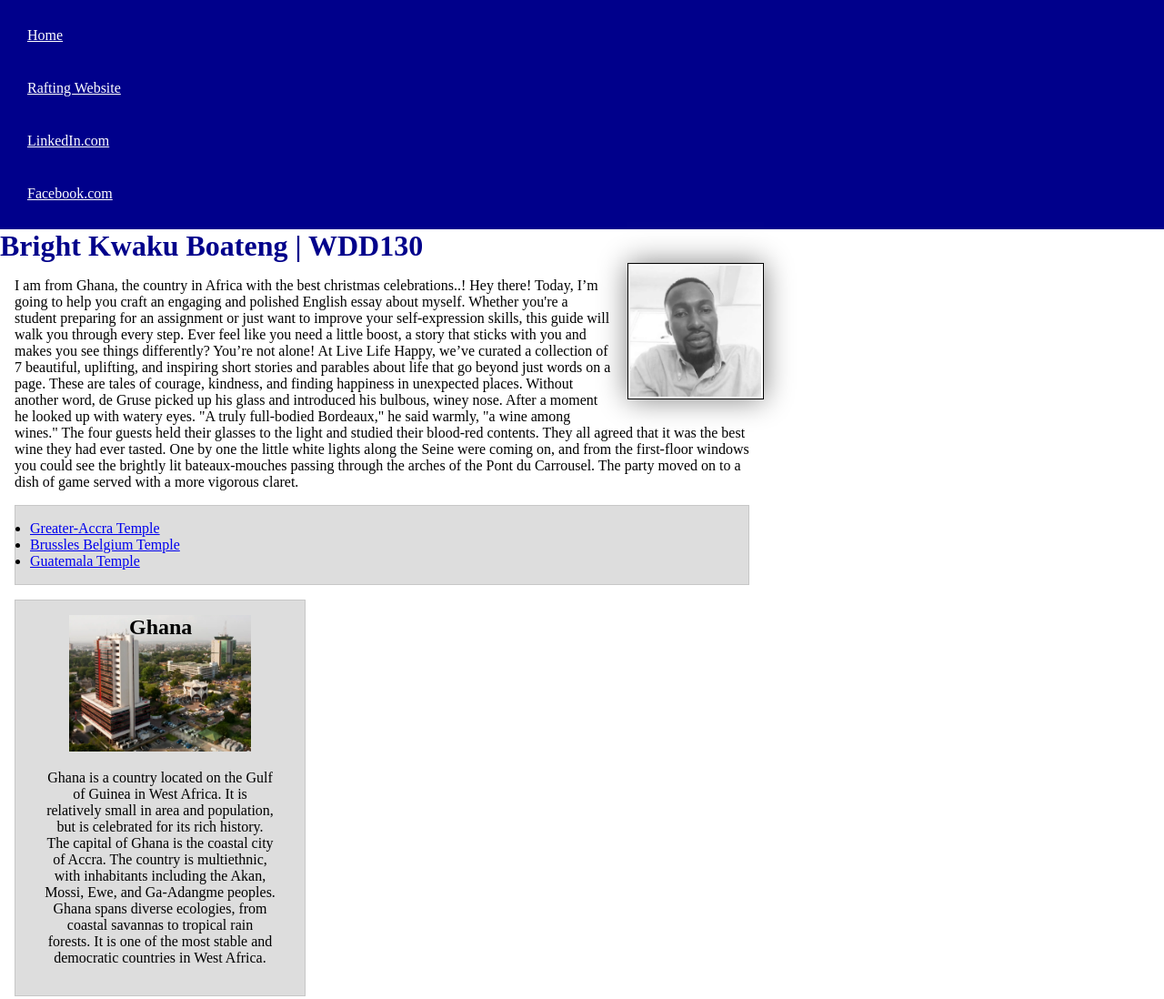
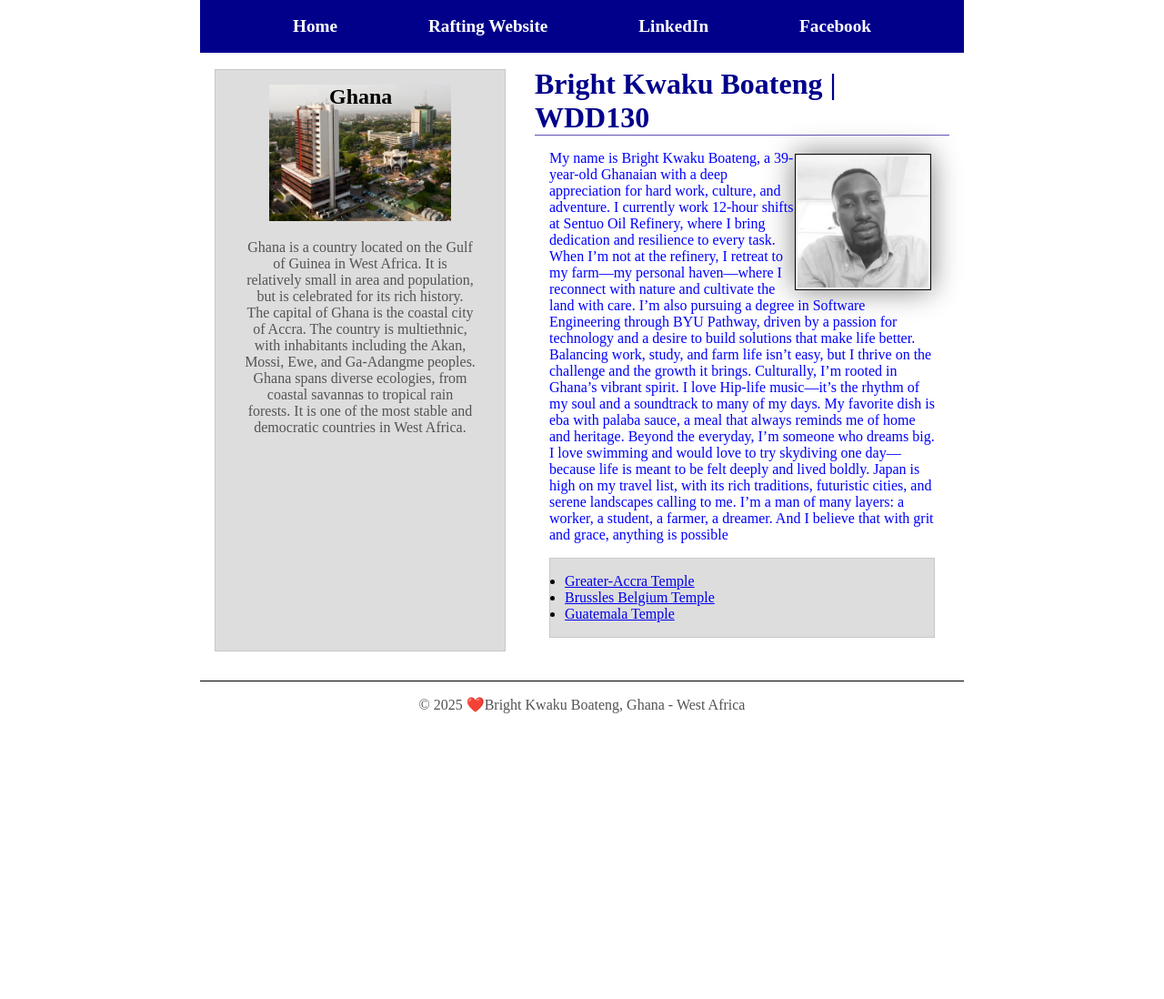
Before and after one commit to kwakubbee/wdd130, a plain HTML site: page index.html in a window 1280 px wide. Shown: the top 1098 px of the page at 91% size. After the commit the page ends 800 px from the top, so only its background shows below. Drawn offline with Linux system fonts and the light colour scheme.

Commit message:
updated my home page

```diff
--- a/index.html
+++ b/index.html
@@ -1,5 +1,5 @@
 <!DOCTYPE html>
-<html lang="en">
+<html lang="en-US">
 
 <head>
     <meta charset="UTF-8">
@@ -17,40 +17,45 @@
         <nav>
             <a href="#">Home</a>
             <a href="wwr/">Rafting Website</a>
-            <a href="https://linkedin.com">LinkedIn.com</a>
-            <a href="https://facebook.com.">Facebook.com </a>
+            <a href="https://linkedin.com">LinkedIn</a>
+            <a href="https://facebook.com.">Facebook</a>
 
         </nav>
     </header>
+
+    <div class="grid">
         <main>
             <h1>Bright Kwaku Boateng | WDD130</h1>
             <img src="images/profile.webp" alt="This is me, Bright!" width="200">
-        <p>I am from Ghana, the country in Africa with the best christmas celebrations..!
-            Hey there! Today, I’m going to help you craft an engaging and polished English essay about myself. Whether
-            you're a
-            student preparing for an assignment or just want to improve your self-expression skills, this guide will
-            walk you
-            through every step. Ever feel like you need a little boost, a story that sticks with you and makes you see
-            things differently? You’re not
-            alone! At Live Life Happy, we’ve curated a collection of 7 beautiful, uplifting, and inspiring short stories
-            and
-            parables about life that go beyond just words on a page. These are tales of courage, kindness, and finding
-            happiness in
-            unexpected places. Without another word, de Gruse picked up his glass and introduced his bulbous, winey
-            nose. After a moment he looked up
-            with watery eyes.
+            <p>
+                My name is Bright Kwaku Boateng, a 39-year-old Ghanaian with a deep appreciation for hard work, culture,
+                and adventure.
+                I currently work 12-hour shifts at Sentuo Oil Refinery, where I bring dedication and resilience to every
+                task. When I’m
+                not at the refinery, I retreat to my farm—my personal haven—where I reconnect with nature and cultivate
+                the land with
+                care.
 
-            "A truly full-bodied Bordeaux," he said warmly, "a wine among wines."
+                I’m also pursuing a degree in Software Engineering through BYU Pathway, driven by a passion for
+                technology and a desire
+                to build solutions that make life better. Balancing work, study, and farm life isn’t easy, but I thrive
+                on the challenge
+                and the growth it brings.
 
-            The four guests held their glasses to the light and studied their blood-red contents. They all agreed that
-            it was the
-            best wine they had ever tasted.
+                Culturally, I’m rooted in Ghana’s vibrant spirit. I love Hip-life music—it’s the rhythm of my soul and a
+                soundtrack to
+                many of my days. My favorite dish is eba with palaba sauce, a meal that always reminds me of home and
+                heritage.
 
-            One by one the little white lights along the Seine were coming on, and from the first-floor windows you
-            could see the
-            brightly lit bateaux-mouches passing through the arches of the Pont du Carrousel. The party moved on to a
-            dish of game
-            served with a more vigorous claret.
+                Beyond the everyday, I’m someone who dreams big. I love swimming and would love to try skydiving one
+                day—because life is
+                meant to be felt deeply and lived boldly. Japan is high on my travel list, with its rich traditions,
+                futuristic cities,
+                and serene landscapes calling to me.
+
+                I’m a man of many layers: a worker, a student, a farmer, a dreamer. And I believe that with grit and
+                grace, anything is
+                possible
 
             </p>
 
@@ -59,7 +64,8 @@
                         Temple</a></li>
                 <li><a href="https://www.churchofjesuschrist.org/temples/details/brussels-belgium-temple?lang=eng">Brussles
                         Belgium Temple</a> </li>
-            <li><a href="https://www.churchofjesuschrist.org/temples/details/huehuetenango-guatemala-temple?lang=eng">Guatemala
+                <li><a
+                        href="https://www.churchofjesuschrist.org/temples/details/huehuetenango-guatemala-temple?lang=eng">Guatemala
                         Temple</a> </li>
             </ul>
         </main>
@@ -76,6 +82,8 @@
                 to tropical rain forests. It is one of the most stable and democratic countries in West Africa.
             </p>
         </aside>
+    </div>
+
     <footer>
         <p>
             &copy; 2025 ❤️Bright Kwaku Boateng, Ghana - West Africa
--- a/styles/styles.css
+++ b/styles/styles.css
@@ -9,19 +9,36 @@
     --text-align: center;
 }
 
+header, .grid, footer{
+    max-width: 840px;
+    margin: 0 auto;
+}
+
 nav{
     background-color: darkblue;
     padding: 10px;
+    display: flex;
+    justify-content: space-evenly;
+    align-items: center;
 }
 
 nav a{
+    display: block;
+    padding: 0.5rem;
+    text-decoration: none;
+    font-size: 1.2rem;
+    font-weight: 700;
     color: white;
-    display: block;
-    padding: 20px;
+}
+
+.grid{
+    display: grid;
+    align-items: center;
 }
 
 h1{
     color: darkblue;
+    border-bottom: 1px solid rgb(93, 83, 182);
 }
 
 main img{
@@ -31,26 +48,27 @@ main img{
     padding: 2px;
     box-shadow: 0 0 30px gray;
     float: right;
-    margin: 0 0 1rem 1rem
+    margin: 20px 20px 0 0;
+    /* margin: 0 0 1rem 1rem; */
 }
 
 p{
     margin: 1rem;
+    color: rgb(83, 83, 83);
 }
 
 main{
-    max-width: 840px;
+    grid-column: 2/3;
+    margin: 1rem;
 }
 
 aside{
     width: 20rem;
-    /* margin: 1rem; */
-    /* border: 1px solid rgb(0 0 0 / 0.2);1 */
-    /* padding: 1rem; */
-    /* background-color: #eee; */
-    /* color: #333; */
+    height: 40rem;
+    position: relative;
+    grid-column: 1/2;
+    grid-row: 1/2;
     text-align: var(--text-align);
-    position: relative;
 }
 
 aside h2{
@@ -61,6 +79,10 @@ aside h2{
 aside img{
     width: 200px;
     height: var(--height);
+}
+
+main p, footer{
+    color: blue;
 }
 
 footer{
```
Lines whose indentation alone changed are shown as unchanged.
